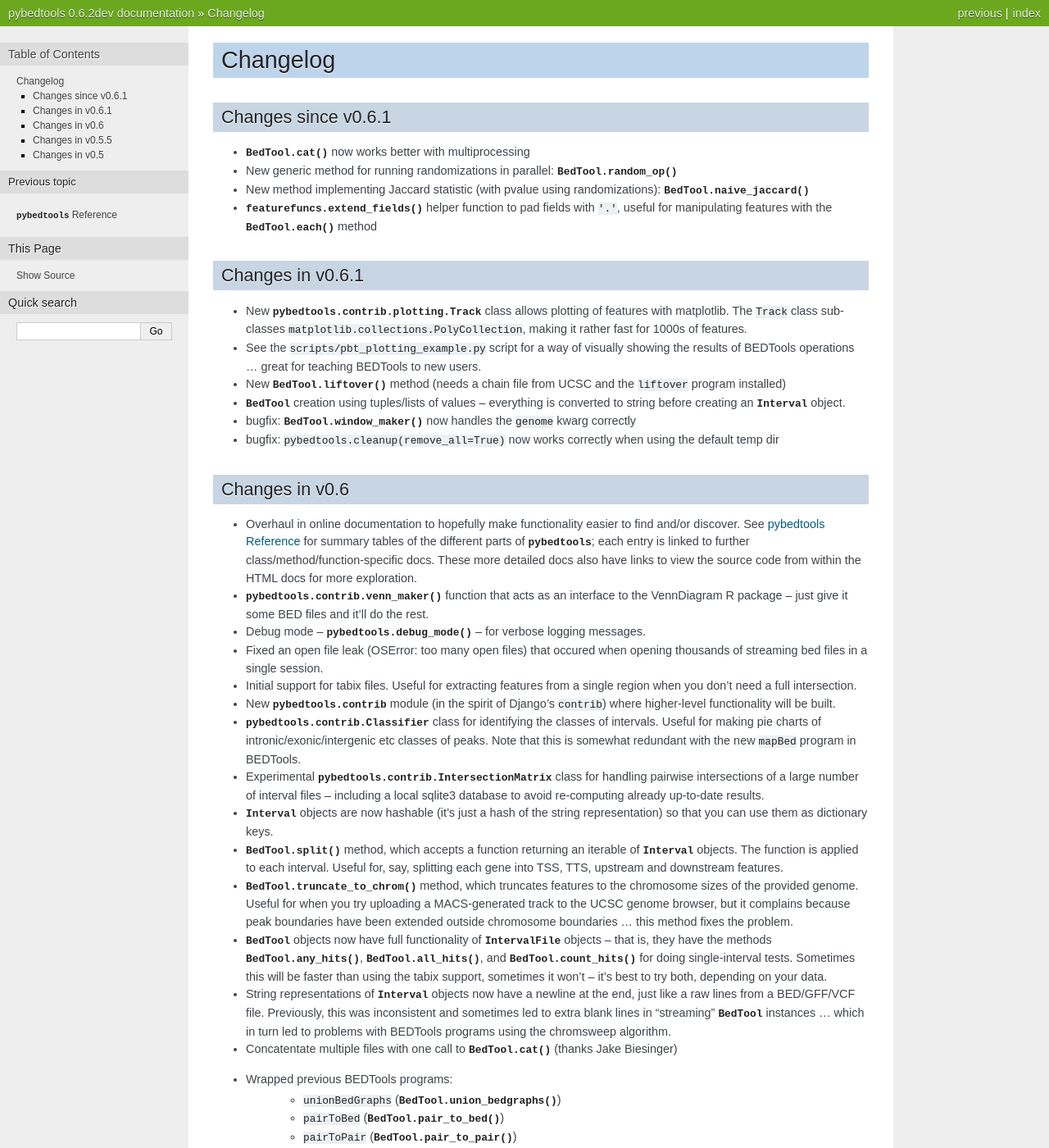
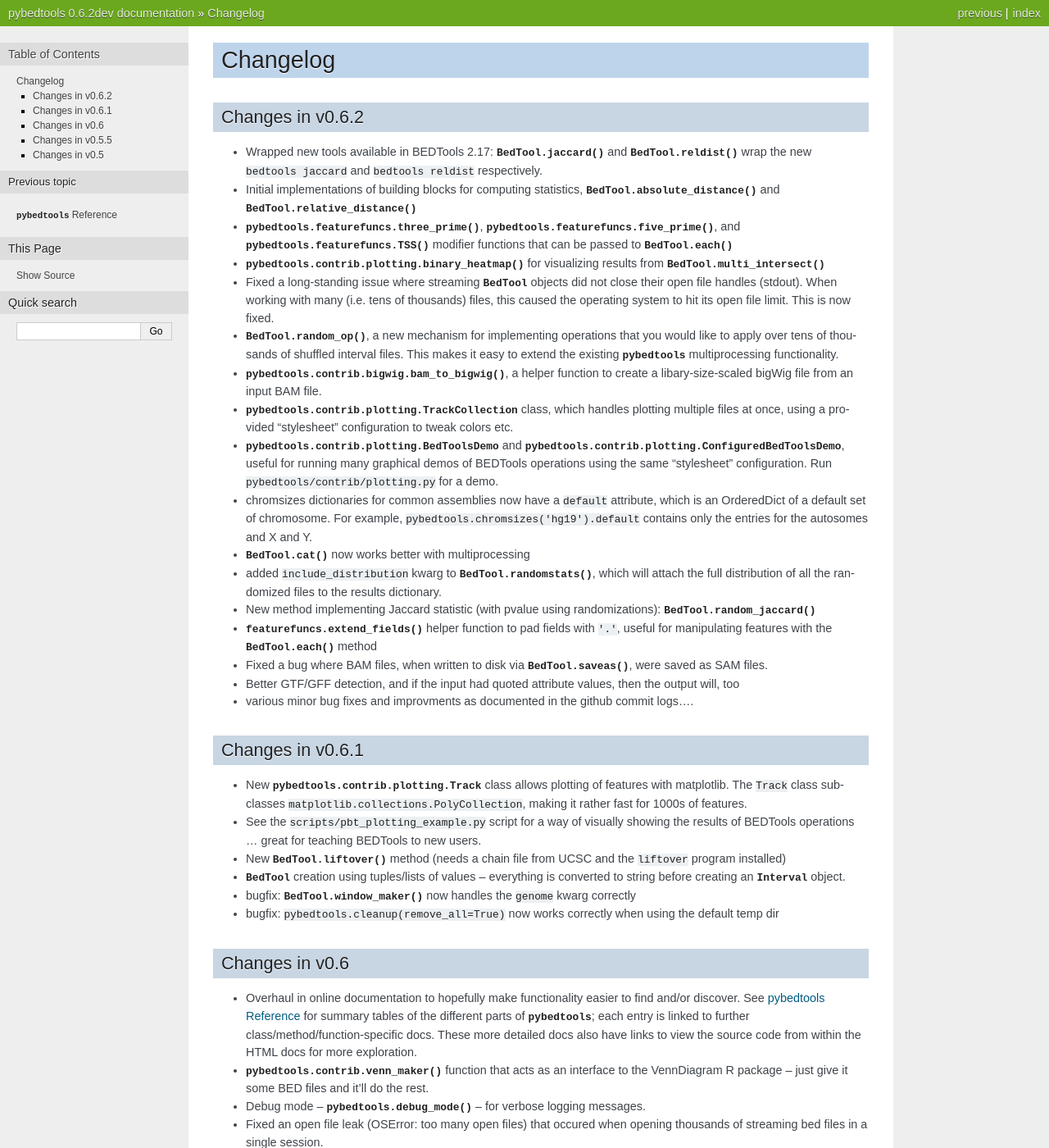
Before and after one commit to daler/pybedtools, a Sphinx documentation site: the page built from docs/source/changes.rst, in a window 1280 px wide and 1400 px high. Shown: the whole window at 82% size. Built offline with Sphinx 7.4.7, drawn with Linux system fonts in a browser that asks for light colours; comment, search, counter and statistics services are not loaded.

Commit message:
edit changelog

```diff
--- a/docs/source/changes.rst
+++ b/docs/source/changes.rst
@@ -3,17 +3,73 @@
 Changelog
 =========
 
-Changes since v0.6.1
---------------------
+Changes in v0.6.2
+-----------------
+
+* Wrapped new tools available in BEDTools 2.17: :meth:`BedTool.jaccard` and
+  :meth:`BedTool.reldist` wrap the new `bedtools jaccard` and `bedtools
+  reldist` respectively.
+
+* Initial implementations of building blocks for computing statistics,
+  :meth:`BedTool.absolute_distance` and :meth:`BedTool.relative_distance`
+
+* :func:`pybedtools.featurefuncs.three_prime`,
+  :func:`pybedtools.featurefuncs.five_prime`, and
+  :func:`pybedtools.featurefuncs.TSS` modifier functions that can be passed to
+  :meth:`BedTool.each`
+
+* :func:`pybedtools.contrib.plotting.binary_heatmap` for visualizing results
+  from :meth:`BedTool.multi_intersect`
+
+* Fixed a long-standing issue where streaming :class:`BedTool` objects did not
+  close their open file handles (stdout).  When working with many (i.e. tens
+  of thousands) files, this caused the operating system to hit its open file
+  limit.  This is now fixed.
+
+* :meth:`BedTool.random_op`, a new mechanism for implementing operations that
+  you would like to apply over tens of thousands of shuffled interval files.
+  This makes it easy to extend the existing :mod:`pybedtools` multiprocessing
+  functionality.
+
+* :func:`pybedtools.contrib.bigwig.bam_to_bigwig`, a helper function to create
+  a libary-size-scaled bigWig file from an input BAM file.
+
+* :class:`pybedtools.contrib.plotting.TrackCollection` class, which handles
+  plotting multiple files at once, using a provided "stylesheet" configuration
+  to tweak colors etc.
+
+* :class:`pybedtools.contrib.plotting.BedToolsDemo` and
+  :class:`pybedtools.contrib.plotting.ConfiguredBedToolsDemo`, useful for
+  running many graphical demos of BEDTools operations using the same
+  "stylesheet" configuration.  Run :file:`pybedtools/contrib/plotting.py` for
+  a demo.
+
+* chromsizes dictionaries for common assemblies now have a `default` attribute,
+  which is an OrderedDict of a default set of chromosome.  For example,
+  ``pybedtools.chromsizes('hg19').default`` contains only the entries for the
+  autosomes and X and Y.
+
 * :meth:`BedTool.cat` now works better with multiprocessing
 
-* New generic method for running randomizations in parallel: :meth:`BedTool.random_op`
+* added `include_distribution` kwarg to :meth:`BedTool.randomstats`, which will
+  attach the full distribution of all the randomized files to the results
+  dictionary.
 
 * New method implementing Jaccard statistic (with pvalue using randomizations):
-  :meth:`BedTool.naive_jaccard`
+  :meth:`BedTool.random_jaccard`
 
 * :func:`featurefuncs.extend_fields` helper function to pad fields with `'.'`,
   useful for manipulating features with the :meth:`BedTool.each` method
+
+* Fixed a bug where BAM files, when written to disk via :meth:`BedTool.saveas`,
+  were saved as SAM files.
+
+* Better GTF/GFF detection, and if the input had quoted attribute values, then
+  the output will, too
+
+* various minor bug fixes and improvments as documented in the github commit
+  logs....
+
 
 Changes in v0.6.1
 -----------------
```
